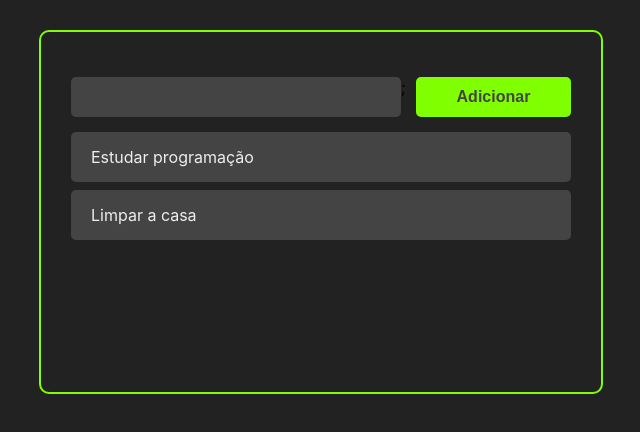
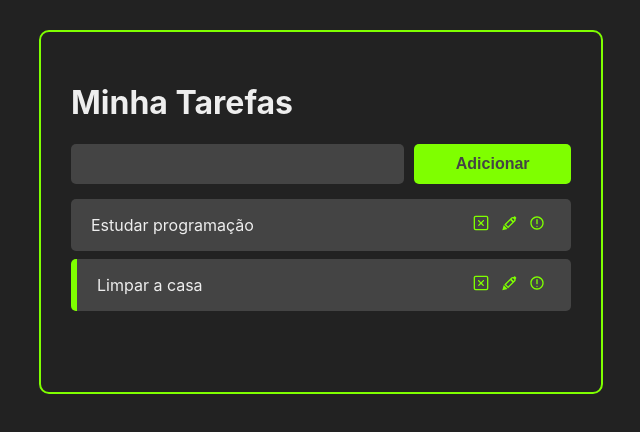
Before and after one commit to caioalbuka/Lista-de-Tarefas, a React (Create React App) app: page / in a window 1280 px wide. Shown: the top 432 px of the page, without its empty margins (319-959 px from the left). Built offline with nearby package versions, Linux system fonts and the light colour scheme.

Commit message:
terminei o botao excluir e o editar

```diff
--- a/package.json
+++ b/package.json
@@ -8,7 +8,10 @@
     "@testing-library/user-event": "^12.8.3",
     "react": "^17.0.2",
     "react-dom": "^17.0.2",
+    "react-icons": "^4.3.1",
+    "react-router-dom": "^6.0.2",
     "react-scripts": "4.0.3",
+    "uuid": "^8.3.2",
     "web-vitals": "^1.1.2"
   },
   "scripts": {
--- a/src/App.jsx
+++ b/src/App.jsx
@@ -1,41 +1,90 @@
 import React, { useState } from 'react';
+import { v4 as uuidv4 } from 'uuid';
+import { BrowserRouter as Router } from 'react-router-dom';
 
-import Tasks from "./components/Tasks";
+import Tasks from './components/Tasks';
+import AddTask from './components/AddTask';
+import setVisible from './components/Task';
+
 import './App.css';
-import AddTask from './components/AddTask';
+import Header from './components/Header';
+
 const App = () => {
   const [tasks, setTasks] = useState([
     {
-      id: '1',
+      id: 1,
       title: 'Estudar programação',
       completed: false,
     },
     {
-      id: '2',
+      id: 2,
       title: 'Limpar a casa',
       completed: true,
     },
-
   ]);
 
-  const handleTaskAddition = (taskTitle) => {
-    const newTask = [...tasks, {
-      title: taskTitle,
-      id: Math.random(10),
-      completed: false,
-    }]
+  const handleTaskClick = (taskId) => {
+    const newTasks = tasks.map((task) => {
+      if (task.id === taskId) return { ...task, completed: !task.completed };
+      return task;
+    });
 
-    setTasks(newTask);
+    setTasks(newTasks);
+  };
 
-  }
+  const handleTaskAddition = (title) => {
+    if (title === '') return alert('Falta colocar uma tarefa.');
+
+    const newTasks = [
+      ...tasks,
+      {
+        id: uuidv4(),
+        title: title,
+        completed: false,
+      },
+    ];
+
+    setTasks(newTasks);
+  };
+
+  const handleTaskDeletion = (taskId) => {
+    const newTasks = tasks.filter((task) => task.id !== taskId);
+
+    setTasks(newTasks);
+  };
+
+  //sera que aqui que entra o task.title? onde?
+  //aqui é so no final... quando chega o final?
+
+  const handleTaskEdit = (title) => {
+    if (title === '') return alert('Falta colocar uma tarefa editada.');
+
+    const newTasks = [
+      ...tasks,
+      {
+        id: uuidv4(),
+        title: title,
+        completed: false,
+      },
+    ];
+
+    setTasks(newTasks);
+  };
 
   return (
-    <>
+    <Router>
       <div className="container">
-        <AddTask handTaskAddition={handleTaskAddition} />
-        <Tasks tasks={tasks} />
+        <Header />
+        <AddTask handleTaskAddition={handleTaskAddition} />
+        <Tasks
+          tasks={tasks}
+          handleTaskClick={handleTaskClick}
+          handleTaskDeletion={handleTaskDeletion}
+          // handleTaskEdit={handleTaskEdit}
+          setVisible={setVisible}
+        />
       </div>
-    </>
+    </Router>
   );
 };
 
--- a/src/components/AddTask.jsx
+++ b/src/components/AddTask.jsx
@@ -13,21 +13,22 @@ const AddTask = ({ handleTaskAddition }) => {
 
   const handleAddTaskClick = () => {
     handleTaskAddition(inputData);
+    setInputData('');
   };
 
   return (
     <div className="add-task-container">
-      <input onChange={handleInputChange}
+      <input
+        onChange={handleInputChange}
         value={inputData}
         className="add-task-input"
         type="text"
-      />;
+      />
 
       <div className="add-task-button-container">
         <Button onClick={handleAddTaskClick}>Adicionar</Button>
       </div>
     </div>
-
   );
 };
 
--- a/src/components/EditTask.css
+++ b/src/components/EditTask.css
@@ -11,7 +11,7 @@
   border: none;
   flex: 2;
   background-color: #444;
-  color: #eee;
+  color: grey;
   font-size: 16px;
 }
 
--- a/src/components/EditTask.jsx
+++ b/src/components/EditTask.jsx
@@ -5,24 +5,25 @@ import Button from './Button';
 import './EditTask.css';
 
 const EditTask = ({ pinico, handleTaskEdit }) => {
-  const [inputData, setInputData] = useState('');
+  const [inputData, setInputData] = useState(pinico.title);
 
   const handleInputChange = (e) => {
     setInputData(e.target.value);
   };
-
   const handleEditTaskClick = () => {
     handleTaskEdit(inputData);
+    setInputData('');
   };
 
   return (
     <div className="edit-task-container">
       <input
         onChange={handleInputChange}
-        value={pinico.title}
+        value={inputData}
         className="edit-task-input"
         type="text"
       />
+
       <div className="edit-task-button-container">
         <Button onClick={handleEditTaskClick}>Editar</Button>
       </div>
--- a/src/components/Task.js
+++ /dev/null
@@ -1,8 +0,0 @@
-import React from 'react';
-import './task.css'
-
-const Task = ({ task }) => {
-  return <div className='task-container'>{task.title}</div>;
-};
-
-export default Task;
--- a/src/components/Task.jsx
+++ b/src/components/Task.jsx
@@ -1,37 +1,44 @@
-import React from 'react';
-// import { CgClose, CgInfo } from 'react-icon/cg';
-import { useHistory } from 'react-router-dom';
+import React, { useState } from 'react';
+import { CgCloseR, CgDanger, CgPen } from 'react-icons/cg';
+import { useNavigate } from 'react-router-dom';
 
-import './task.css'
+import './Task.css';
 
-const Task = ({ task, handleTaskClick, handleTaskDeletion }) => {
-  const history = useHistory();
+import EditTask from './EditTask';
 
+const Task = ({ tarefa, handleTaskClick, handleTaskDeletion }) => {
+  const navigation = useNavigate();
+  const [visible, setVisible] = useState(false);
   const handleTaskDetailsClick = () => {
-    history.push(`/${task.title}`);
+    navigation.navigate = `/${tarefa.title}`;
   };
 
   return (
-    <div
-      className='task-container'
-      style={task.completed ? { borderLeft: '6px solid chartreuse' } : {}}
-    >
+    <div>
+      {!visible && (
+        <div
+          className="task-container"
+          style={tarefa.completed ? { borderLeft: '6px solid chartreuse' } : {}}
+        >
+          {/* colocar etiquetas dizendo Deletar/Editar/Detalhes */}
+          <div className="task-title" onClick={() => handleTaskClick(tarefa.id)}>
+            {tarefa.title}
+          </div>
+          <div className="button-container">
+            <button className="remove-task-button" onClick={() => handleTaskDeletion(tarefa.id)}>
+              <CgCloseR />
+            </button>
+            <button className="edit-task-button" onClick={() => setVisible(true)}>
+              <CgPen />
+            </button>
 
-      <div className='task-title' onClick={() => handleTaskClick(task.id)}>
-        {task.title}
-      </div>
-
-      <div className='button-container'>
-        <button className='remove-task-button'
-          onClick={() => handleTaskDeletion(task.id)}>XX
-          {/* <CgClose /> */}
-        </button>
-        <button className='see-task-details-button'
-          onClick={handleTaskDetailsClick}>
-
-          {/* <CgInfo /> */}O
-        </button>
-      </div>
+            <button className="see-task-details-button" onClick={handleTaskDetailsClick}>
+              <CgDanger />
+            </button>
+          </div>
+        </div>
+      )}
+      {visible && <EditTask pinico={tarefa} />}
     </div>
   );
 };
--- a/src/components/Tasks.jsx
+++ b/src/components/Tasks.jsx
@@ -1,12 +1,18 @@
 import React from 'react';
 
-import Task from "./Task";
+import Task from './Task.jsx';
 
-const Tasks = ({ tasks }) => {
+const Tasks = ({ tasks, handleTaskClick, handleTaskEdit, handleTaskDeletion, setVisible }) => {
   return (
     <>
-      {tasks.map((task) => (
-        <Task task={task} />
+      {tasks.map((item) => (
+        <Task
+          tarefa={item}
+          handleTaskClick={handleTaskClick}
+          handleTaskDeletion={handleTaskDeletion}
+          handleTaskEdit={handleTaskEdit}
+          setVisible={setVisible}
+        />
       ))}
     </>
   );
--- a/src/components/task.css
+++ b/src/components/task.css
@@ -8,3 +8,31 @@
   color: #eee;
   align-items: center;
 }
+
+.task-title {
+  cursor: pointer;
+}
+
+.remove-task-button {
+  background-color: #444;
+  border: none;
+  font-size: 16px;
+  color: chartreuse;
+  cursor: pointer;
+}
+
+.see-task-details-button {
+  cursor: pointer;
+  border: none;
+  font-size: 16px;
+  background-color: #444;
+  color: chartreuse;
+}
+
+.edit-task-button {
+  cursor: pointer;
+  border: none;
+  font-size: 16px;
+  background-color: #444;
+  color: chartreuse;
+}
```
Also changed, not shown: src/components/TaskDetails.jsx (+8 -10 lines), src/components/AddTask.css (line endings or trailing spaces), 1 other file (tests, documents, lock files or other folders).
